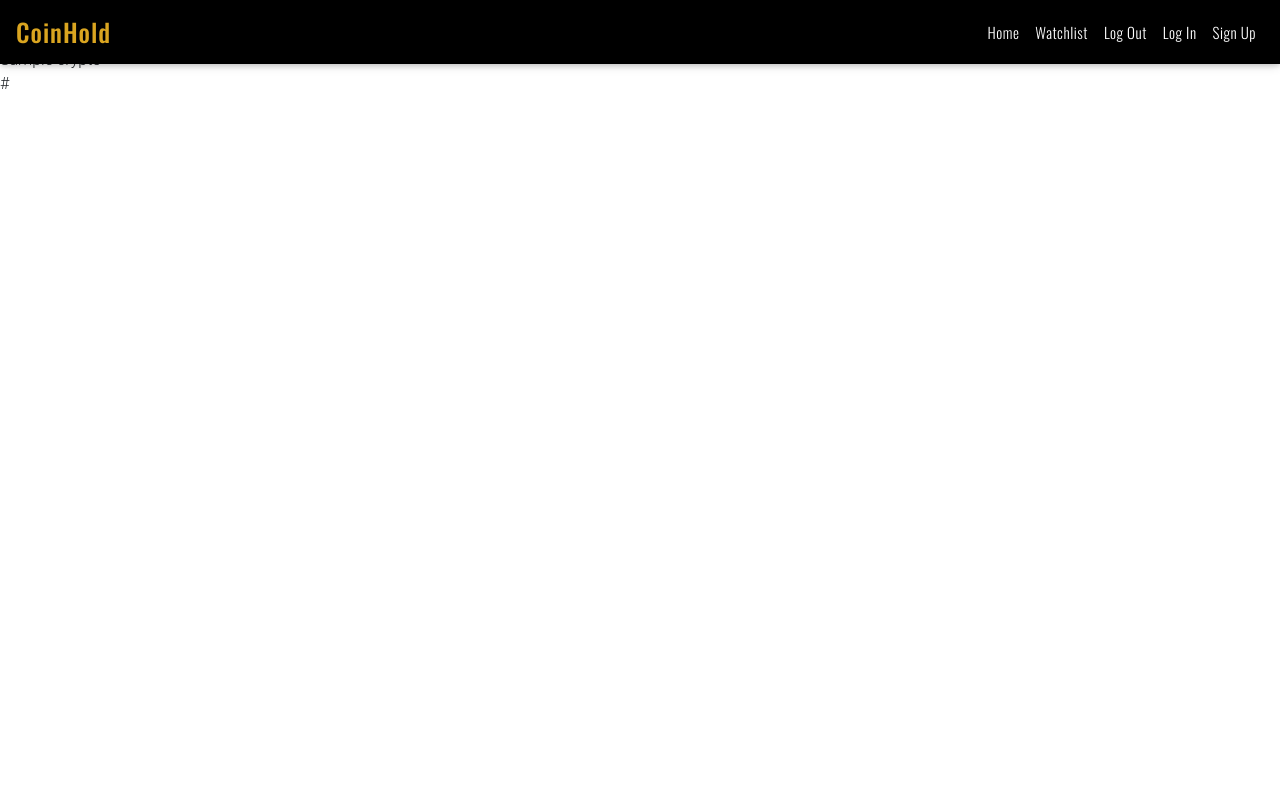
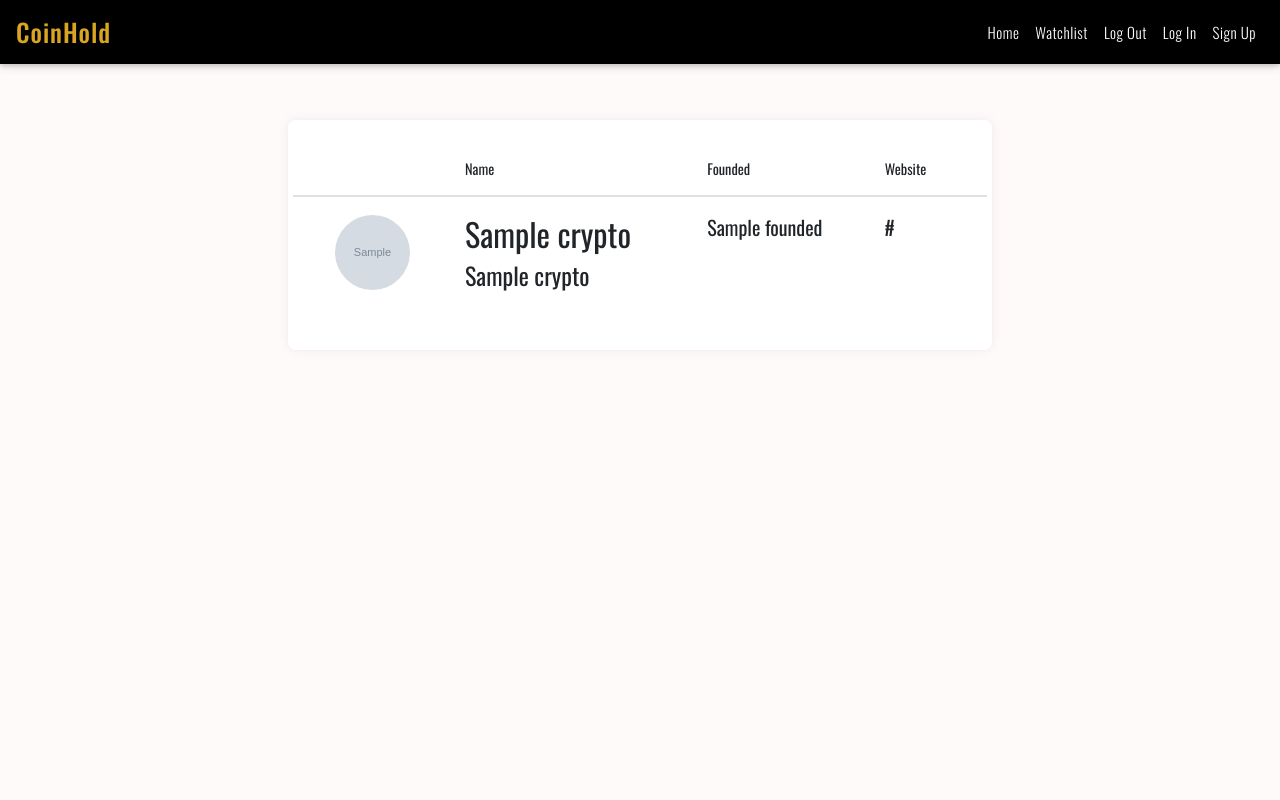
Before and after one commit to Code-Institute-Submissions/Milestone-Project-261, a Flask app: page / in a window 1280 px wide. Run offline with Flask 2, Linux system fonts and the light colour scheme; grey boxes marked "Sample" are stand-in pictures; a database or web service that is not in the repository returns one stand-in record (values such as "Sample title"); some libraries are stand-ins or nearby versions; some web fonts are replaced.

Commit message:
Add and style table for cryptocurrencies

```diff
--- a/app.py
+++ b/app.py
@@ -16,11 +16,15 @@ app.secret_key = os.environ.get("SECRET_KEY")
 
 mongo = PyMongo(app)
 
+cryptos_coll = mongo.db.cryptos
+users_coll = mongo.db.users
+comments_coll = mongo.db.comments
+
 
 @app.route("/")
 @app.route("/home")
 def home():
-    cryptos = mongo.db.cryptos.find()
+    cryptos = cryptos_coll.find()
     return render_template("home.html", cryptos=cryptos)
 
 
--- a/static/css/style.css
+++ b/static/css/style.css
@@ -4,12 +4,15 @@
 
 body,html {
   height: 100%;
+  padding-top: 60px;
+  background-color: #FFFAFA;
+  font-family: "Oswald", sans-serif;
 }
 
 
 /* ---------------------------------------------Heading */
+
 .navbar-brand {
-	font-family: "Oswald", sans-serif;
 	font-weight: 500;
     font-size: 25px;
     letter-spacing: 1px;
@@ -17,7 +20,6 @@ body,html {
 }
 
 .nav-link {
-	font-family: "Oswald", sans-serif;
 	font-weight: 300;
     font-size: 15px;
     letter-spacing: 0.5px;
@@ -27,3 +29,45 @@ body,html {
 .fixed-top {
 	position: fixed;
 }
+
+
+/* ---------------------------------------------Crypto List */
+/* https://www.bootdey.com/snippets/view/General-Search-Results */
+
+.card-margin {
+    margin-bottom: 1.875rem;
+}
+
+.card {
+    position: relative;
+    display: flex;
+    flex-direction: column;
+    min-width: 0;
+    max-width: 55%;
+    margin: auto;
+    word-wrap: break-word;
+    background-color: #ffffff;
+    background-clip: border-box;
+    border: 1px solid #e6e4e9;
+    border-radius: 8px;
+    border: 0;
+    box-shadow: 0px 0px 10px 0px rgba(82, 63, 105, 0.1);
+    -webkit-box-shadow: 0px 0px 10px 0px rgba(82, 63, 105, 0.1);
+    -moz-box-shadow: 0px 0px 10px 0px rgba(82, 63, 105, 0.1);
+    -ms-box-shadow: 0px 0px 10px 0px rgba(82, 63, 105, 0.1);
+}
+
+.table-responsive{
+    overflow-x:visible;
+}
+
+.table-content .crypto-icon img {
+    width: 75px;
+    height: 75px;
+    border-radius: 50%;
+    margin-left: 30px;
+}
+
+.table-icon {
+    width: 160px;
+}
--- a/templates/home.html
+++ b/templates/home.html
@@ -1,11 +1,57 @@
 {% extends "base.html" %}
 {% block content %}
 
-    {% for crypto in cryptos %}
-        {{ crypto.crypto_name }}<br>
-        {{ crypto.crypto_logo }}<br>
-        {{ crypto.market_name }}<br>
-        {{ crypto.website }}<br>
-    {% endfor %}
+<div class="row">
+    <div class="col-12">
+        <div class="card card-margin">
+            <div class="card-body">
+                <div class="row">
+                <div class="table-responsive table-hover table-margin-top">
+                    <table class="table table-content">
+                        <thead>
+                            <tr>
+                                <th scope="col"></th>
+                                <th scope="col">Name</th>
+                                <th class="table-collapsible">Founded</th>
+                                <th class="table-collapsible">Website</th>
+                                <th scope="col"></th>
+                            </tr>
+                        </thead>
+                        <tbody>
+                            {% for crypto in cryptos %}
+                            <tr>
+                                <td class="table-icon">
+                                    <div class="crypto-icon">
+                                        <a href="#">
+                                            <img src="{{ crypto.crypto_logo }}" alt="icon">
+                                        </a>
+                                    </div>
+                                </td>
+                                <td>
+                                    <div class="crypto-name">
+                                        <a href="#">
+                                            <h2>{{ crypto.market_name }}</h2>
+                                            <h4>{{ crypto.crypto_name }}</h4>
+                                        </a>
+                                    </div>
+                                </td>
+                                <td class="table-collapsible">
+                                    <div class="crypto-founded">
+                                        <h5>{{ crypto.founded }}</h5>
+                                    </div>
+                                </td>
+                                <td class="table-collapsible">
+                                    <div class="crypto-website">
+                                        <a href="{{ crypto.url}}" target="_blank" rel="noopener noreferrer">
+                                            <h5>{{ crypto.website }}</h5>
+                                        </a>
+                                    </div>
+                                </td>
+                            </tr>
+                            {% endfor %}
+                        </tbody>
+                    </table>
+                </div>
+
 
 {% endblock %}
```
